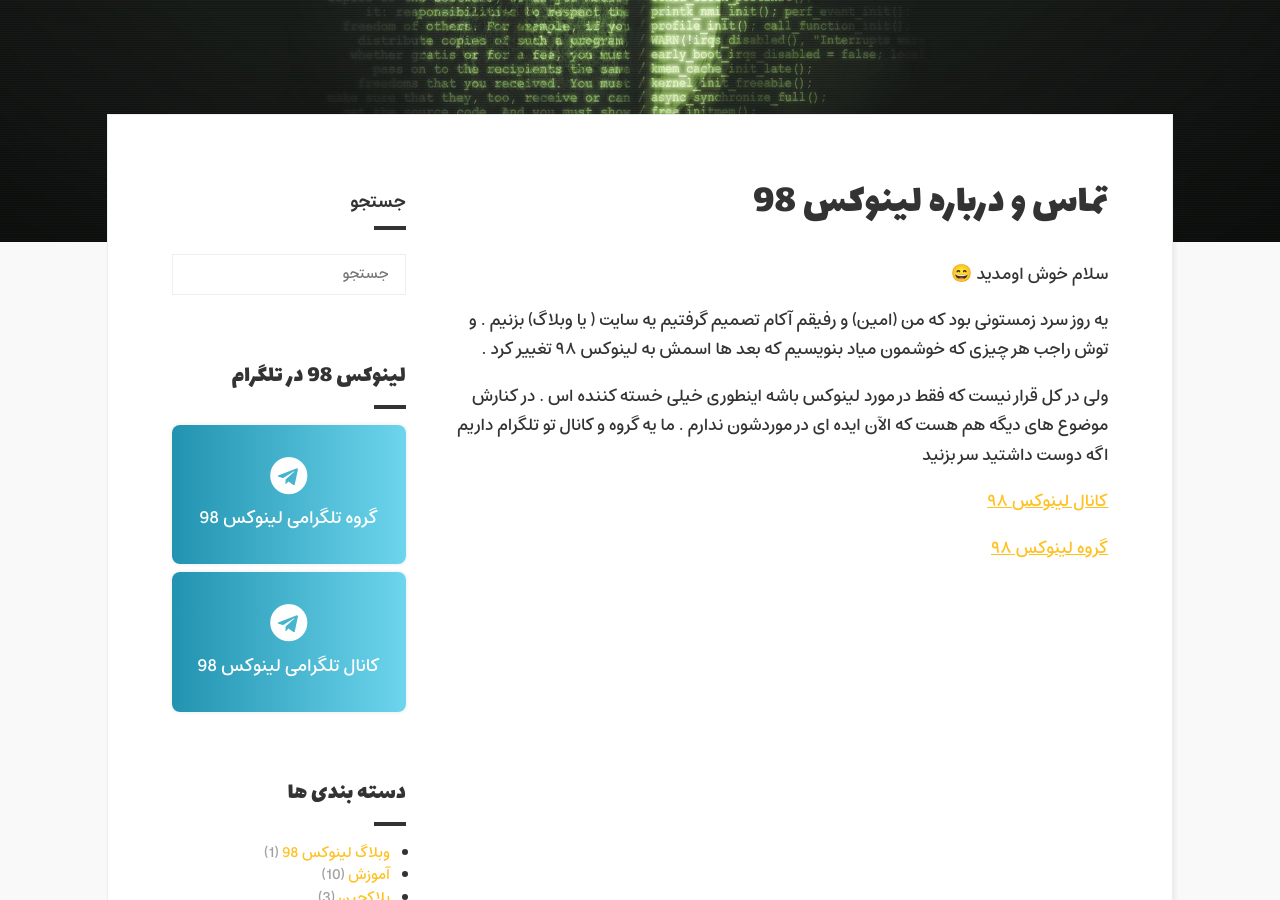
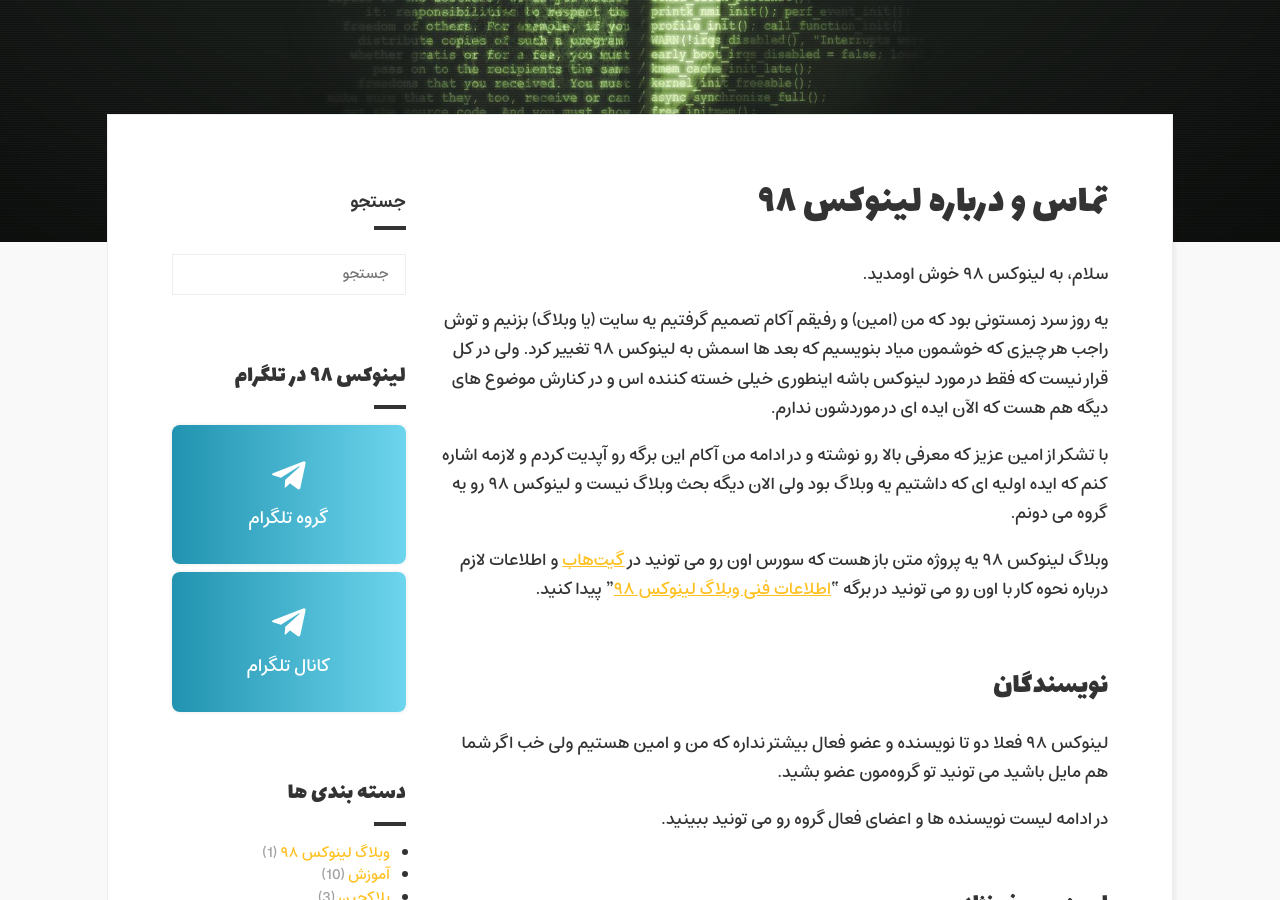
Before and after one commit to akamohebbi/linux98.ir, a Jekyll site: the page built from _pages/linux98.md, in a window 1280 px wide and 900 px high, scrolled down 658 px. Built offline with Jekyll 4.4.1, drawn with Linux system fonts in a browser that asks for light colours; emoji names are drawn with the system emoji font; some of the changed text lies outside the part shown.

Commit message:
just some little improvements

```diff
--- a/_data/strings.yml
+++ b/_data/strings.yml
@@ -65,4 +65,4 @@ feedburner_text: با عضویت در خبرنامه وبلاگ آکام جدی
 feedburner_email_placeholder: آدرس ایمیل خودتون رو وارد کنید
 feedburner_button_text: عضویت در خبرنامه
 
-footer_copyright: تمامی مطالب و محتوای تحت مجوز <a href='https://creativecommons.org/licenses/by/4.0/' target="_blank">CC BY 4.0</a> منتشر می شوند.<br>وبلاگ لینوکس 98 یک پروژه متن باز بوده و سورس آن در مخزن <a href='https://github.com/akamohebbi/linux98.ir' target="_blank">گیت‌هاب</a> موجود است.
+footer_copyright: کپی بخش یا کل هر کدام از مطالب لینوکس ۹۸ تنها با کسب مجوز مکتوب امکان پذیر است.<br>وبلاگ لینوکس ۹۸ یک پروژه متن باز بوده و سورس آن در <a href='https://github.com/akamohebbi/linux98.ir' target="_blank">گیت‌هاب</a> موجود است.
--- a/_includes/template/sidebar.html
+++ b/_includes/template/sidebar.html
@@ -6,7 +6,7 @@
 
     {%
         include widgets/banner.html
-        title="لینوکس 98 در تلگرام"
+        title="لینوکس ۹۸ در تلگرام"
         collection="telegram"
     %}
 
@@ -17,6 +17,7 @@
 
     {%
         include widgets/banner.html
+        title="ویدیوکست های لینوکس ۹۸"
         collection="social"
     %}
 
--- a/_pages/linux98.md
+++ b/_pages/linux98.md
@@ -1,15 +1,40 @@
 ---
-title: تماس و درباره لینوکس 98
+title: تماس و درباره لینوکس ۹۸
 comments: false
 ---
 
-سلام خوش اومدید :smile:
+سلام، به لینوکس ۹۸ خوش اومدید.
 
-یه روز سرد زمستونی بود که من (امین) و رفیقم آکام تصمیم گرفتیم یه سایت ( یا وبلاگ) بزنیم . و توش راجب هر چیزی که خوشمون میاد بنویسیم که بعد ها اسمش به لینوکس ۹۸ تغییر کرد .
+یه روز سرد زمستونی بود که من (امین) و رفیقم آکام تصمیم گرفتیم یه سایت (یا وبلاگ) بزنیم و توش راجب هر چیزی که خوشمون میاد بنویسیم که بعد ها اسمش به لینوکس ۹۸ تغییر کرد. ولی در کل قرار نیست که فقط در مورد لینوکس باشه اینطوری خیلی خسته کننده اس و در کنارش موضوع های دیگه هم هست که الآن ایده ای در موردشون ندارم.
 
-ولی در کل قرار نیست که فقط در مورد لینوکس باشه اینطوری خیلی خسته کننده اس . در کنارش موضوع های دیگه هم هست که الآن ایده ای در موردشون ندارم . ما یه گروه و کانال تو تلگرام داریم اگه دوست داشتید سر بزنید
+با تشکر از امین عزیز که معرفی بالا رو نوشته و در ادامه من آکام این برگه رو آپدیت کردم و لازمه اشاره کنم که ایده اولیه ای که داشتیم یه وبلاگ بود ولی الان دیگه بحث وبلاگ نیست و لینوکس ۹۸ رو یه گروه می دونم.
 
+وبلاگ لینوکس ۹۸ یه پروژه متن باز هست که سورس اون رو می تونید در [گیت‌هاب](https://github.com/akamohebbi/linux98.ir) و اطلاعات لازم درباره نحوه کار با اون رو می تونید در برگه "[اطلاعات فنی وبلاگ لینوکس ۹۸]({% link _pages/howto.md %})" پیدا کنید.
+
+## نویسندگان
+
+لینوکس ۹۸ فعلا دو تا نویسنده و عضو فعال بیشتر نداره که من و امین هستیم ولی خب اگر شما هم مایل باشید می تونید تو گروه‌مون عضو بشید.
+
+در ادامه لیست نویسنده ها و اعضای فعال گروه رو می تونید ببینید.
+
+### امین یوسف نژاد
+
+امین هستش. یه برنامه نویس خفن جاوا که از وقتی دیدمش داشت با لینوکس و  زوبونتو حال می کرد. بعد از تموم شدن از کارشناسی گویا به پایتون سویچ  کرده. کسی که همیشه منو با پایتون مسخره می کرد -_- نوشته شده توسط آکام
+
+شما می تونید امین رو در [اینستاگرام](https://instagram.com/amin_yousefneajd_) و [گیت‌هاب](https://github.com/HarlyquinForest) دنبال کنید.
+
+### آکام محبی
+
+سلام من آکام هستم و می تونید من رو در [اینستاگرام](https://instagram.com/akamohebbi/) و [گیت‌هاب](https://github.com/akamohebbi/) دنبال کنید.
+
+## تماس با لینوکس 98
+
+ما یه گروه و کانال تو تلگرام داریم اگه دوست داشتید سر بزنید.
 
 [کانال لینوکس ۹۸](https://t.me/linux98dotir)
 
 [گروه لینوکس ۹۸](https://t.me/linux98ir)
+
+علاوه بر تلگرام می تونید ویدیوکست های گروه رو در [یوتیوب](https://www.youtube.com/channel/UCU_SZ-kFvJCdUdIeYh-3cGA) و یا [آپارات](https://www.aparat.com/linux98) تماشا کنید.
+
+لینوکس ۹۸ اکانت اینستاگرام نداره و اگر مایل باشید می تونید بجای اون من یا امین رو در اینستاگرام دنبال کنید.
--- a/_posts/2020-11-08-hello-world.md
+++ b/_posts/2020-11-08-hello-world.md
@@ -1,12 +1,12 @@
 ---
 date: 2020-11-08 10:36:01 +0330
 jdate: 1399-08-18
-title: وبلاگ لینوکس 98 به جهان سلام می کنه، سلام جهان!
+title: وبلاگ لینوکس ۹۸ به جهان سلام می کنه، سلام جهان!
 author: akamohebbi
 categories:
-    - وبلاگ لینوکس 98
+    - وبلاگ لینوکس ۹۸
 tags:
-    - وبلاگ لینوکس 98
+    - وبلاگ لینوکس ۹۸
     - سلام جهان
 ---
 
```
Also changed, not shown: _data/banners.yml (+9 -4 lines), _pages/howto.md (added, +6 -0 lines).
